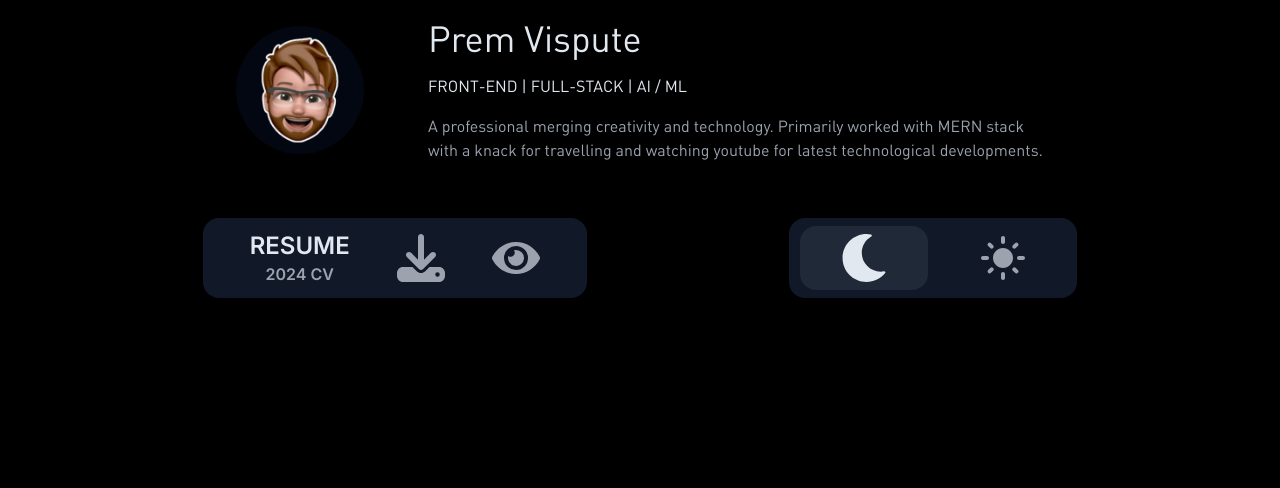
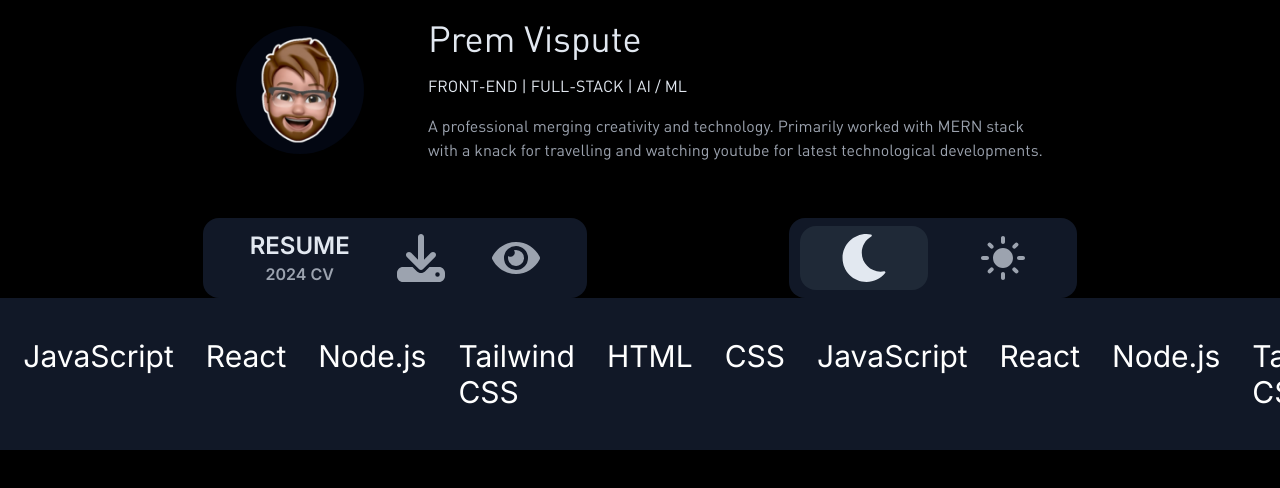
Before and after one commit to PremVispute/Portfolio_New, a Next.js app: page / in a window 1280 px wide. Shown: the part 838-1326 px from the top of the page. Built offline with nearby package versions, Linux system fonts and the light colour scheme.

Commit message:
skills carousel added

```diff
--- a/src/components/Skills.tsx
+++ b/src/components/Skills.tsx
@@ -3,9 +3,11 @@ import { FaEye, FaGithub, FaMoon } from "react-icons/fa";
 import { SiLeetcode } from "react-icons/si";
 import { MdLightMode } from "react-icons/md";
 import { useState } from "react";
+import SkillsCarousel from "./ui/SkillsCarousel";
 
 export default function Skills() {
   const [theme, setTheme] = useState("dark");
+
   return (
     <>
       {/* <div className="flex flex-row">
@@ -60,6 +62,7 @@ export default function Skills() {
           </label>
         </div>
       </div>
+      <SkillsCarousel />
     </>
   );
 }
--- /dev/null
+++ b/src/components/ui/SkillsCarousel.tsx
@@ -0,0 +1,32 @@
+import { useEffect } from "react";
+import gsap from "gsap";
+
+export default function SkillsCarousel() {
+  useEffect(() => {
+    const skillsContainer = document.querySelector(".skills-container");
+    const totalWidth = skillsContainer?.scrollWidth;
+
+    if (skillsContainer) skillsContainer.innerHTML += skillsContainer.innerHTML;
+
+    if (totalWidth)
+      gsap.to(".skills-container", {
+        x: -totalWidth / 2,
+        duration: 20,
+        repeat: -1,
+        ease: "linear",
+      });
+  }, []);
+  return (
+    <div className="skills-section overflow-hidden bg-gray-900 py-10">
+      <div className="skills-container flex space-x-8">
+        <div className="skill-item text-3xl text-white">HTML</div>
+        <div className="skill-item text-3xl text-white">CSS</div>
+        <div className="skill-item text-3xl text-white">JavaScript</div>
+        <div className="skill-item text-3xl text-white">React</div>
+        <div className="skill-item text-3xl text-white">Node.js</div>
+        <div className="skill-item text-3xl text-white">Tailwind CSS</div>
+        {/* Add more skills as needed */}
+      </div>
+    </div>
+  );
+}
```
Also changed, not shown: public/fonts/sharefonts.net.txt (deleted).
